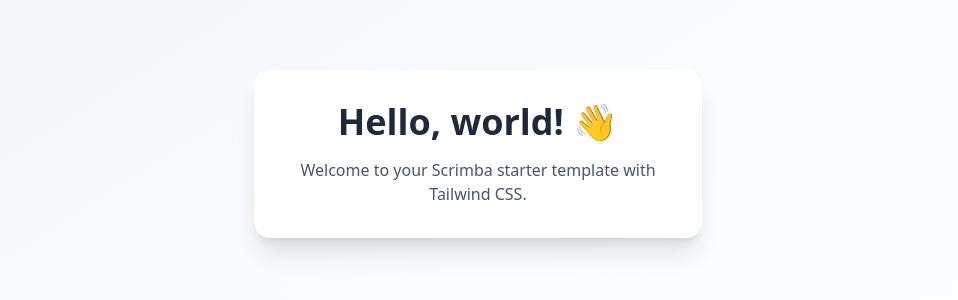
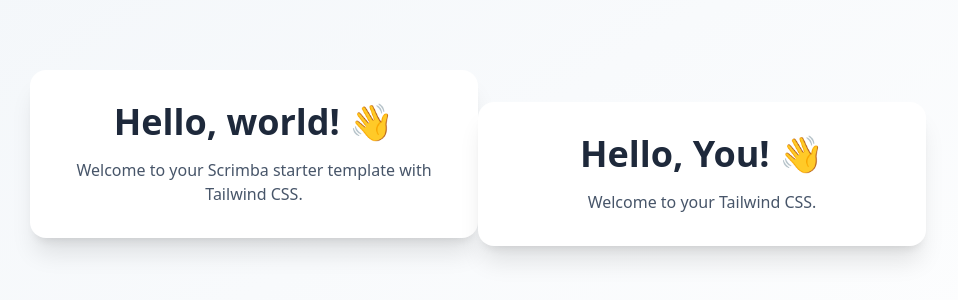
Before and after one commit to LibBonda/15_sail_wind, a website built with Vite: page sail_wind/index.html in a window 1280 px wide. Shown: the part 246-546 px from the top of the page, without its empty margins (162-1120 px from the left). Built offline with nearby package versions, Linux system fonts and the light colour scheme.

```diff
--- a/sail_wind/index.html
+++ b/sail_wind/index.html
@@ -9,6 +9,10 @@
       <div class="max-w-md w-full text-center bg-white rounded-2xl shadow-xl p-8">
         <h1 class="text-4xl font-bold text-slate-800 mb-4">Hello, world! 👋</h1>
         <p class="text-slate-600">Welcome to your Scrimba starter template with Tailwind CSS.</p>
+      </div>
+      <div class="max-w-md w-full text-center bg-white rounded-2xl shadow-xl p-8 mt-10">
+        <h1 class="text-4xl font-bold text-slate-800 mb-4">Hello, You! 👋</h1>
+        <p class="text-slate-600">Welcome to your Tailwind CSS.</p>
         </div>
       <script type="module" src="/src/main.js"></script>
     </body>
```
